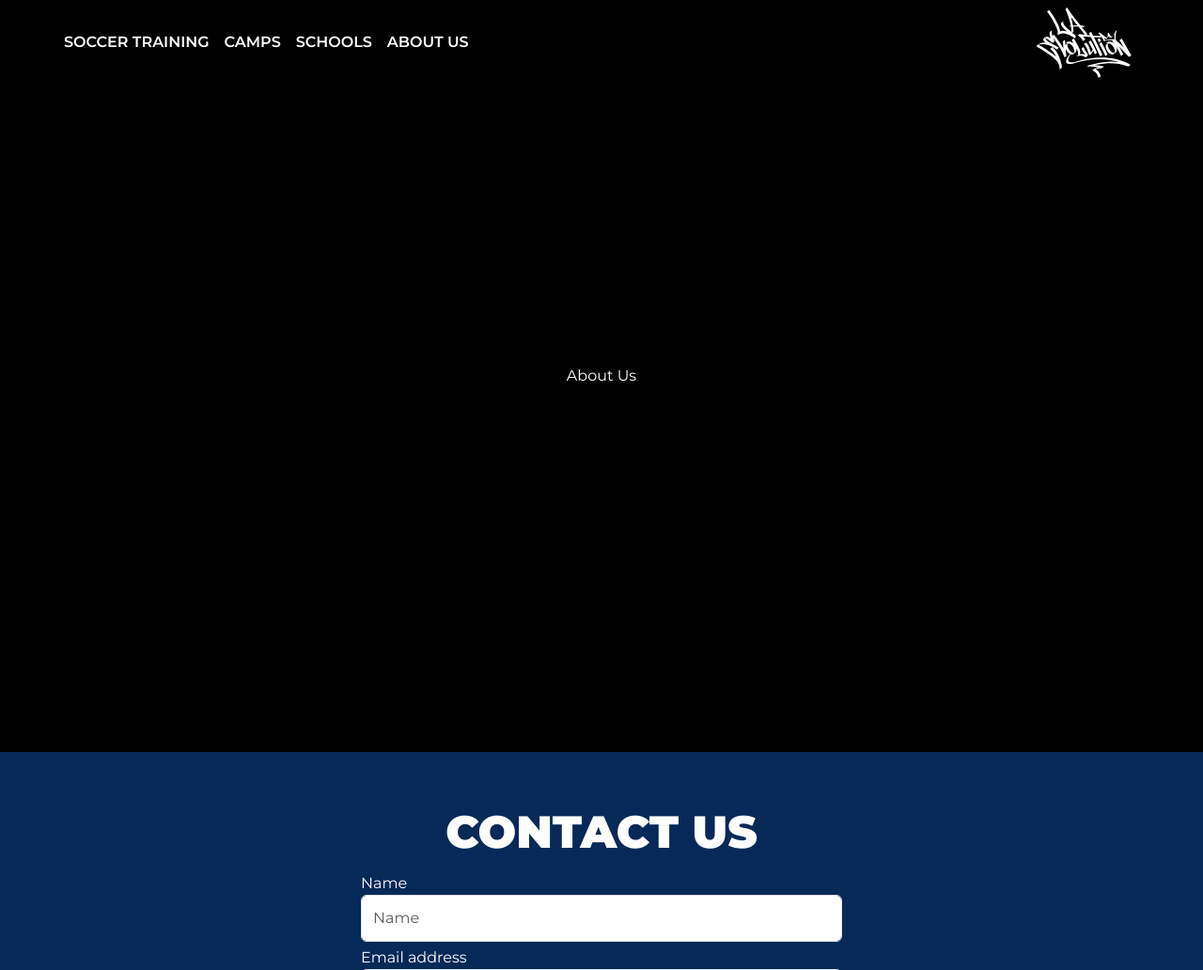
After one commit to ChenGit55/lase-new, a Django app: page /about-us/ in a window 1280 px wide. The commit adds this page. Shown: the top 1032 px of the page at 94% size. Run offline with Django 4.2, Linux system fonts and the light colour scheme; some libraries are stand-ins or nearby versions.

Commit message:
Creates about-us page.

```diff
--- a/source/urls.py
+++ b/source/urls.py
@@ -17,10 +17,11 @@ Including another URLconf
 
 from django.contrib import admin
 from django.urls import path
-from .views import home_view, contact_view
+from .views import home_view, contact_view, about_us_view
 
 urlpatterns = [
     path("admin/", admin.site.urls),
     path("", home_view, name="home"),
     path("contact/", contact_view, name="contact"),
+    path("about-us/", about_us_view, name="about-us"),
 ]
--- a/source/views.py
+++ b/source/views.py
@@ -29,3 +29,7 @@ def contact_view(request):
 
     context = {}
     return render(request, "contact.html", context)
+
+
+def about_us_view(request):
+    return render(request, "aboutus.html")
--- /dev/null
+++ b/static/source/css/aboutus.css
@@ -0,0 +1,8 @@
+@import url(variables.css);
+
+.about-section1{
+    height: 100vh;
+    display: flex;
+    justify-content: center;
+    align-items: center;
+}
--- a/static/source/css/home.css
+++ b/static/source/css/home.css
@@ -87,7 +87,7 @@
 }
 
 .paralax01{
-    background-image: url('../img/coach.JPG');
+    background-image: url('../img/kids.jpg');
     height: 100vh;
     background-attachment: fixed;
     background-repeat: no-repeat;
@@ -101,7 +101,7 @@
     align-items: center;
     flex-direction: column;
 
-    background-image: url('../img/coach.JPG');
+    background-image: url('../img/kids.jpg');
     height: 100vh;
     background-attachment: fixed;
     background-repeat: no-repeat;
--- /dev/null
+++ b/templates/source/aboutus.html
@@ -0,0 +1,16 @@
+{% extends "base.html" %}
+{% load static %}
+{% block title %}About Us{% endblock title %}
+{% block content %}
+<main>
+    <!-- section -->
+     <section class="about-section1">
+        About Us
+     </section>
+
+
+</main>
+{% endblock content %}
+{% block script %}
+
+{% endblock script %}
--- a/templates/source/head.html
+++ b/templates/source/head.html
@@ -11,6 +11,7 @@
 <link rel="stylesheet" href="{% static 'source/css/header.css'%}">
 <link rel="stylesheet" href="{% static 'source/css/variables.css'%}">
 <link rel="stylesheet" href="{% static 'source/css/home.css'%}">
+<link rel="stylesheet" href="{% static 'source/css/aboutus.css'%}">
 <link rel="stylesheet" href="{% static 'source/css/footer.css'%}">
 {% bootstrap_javascript %}
 <script src="https://unpkg.com/scrollreveal"></script>
--- a/templates/source/header.html
+++ b/templates/source/header.html
@@ -28,7 +28,7 @@
 					<a class="nav-link" href="#">SCHOOLS</a>
 				</li>
 				<li class="nav-item">
-				<a class="nav-link" href="#">ABOUT US</a>
+				<a class="nav-link" href="{% url 'about-us' %}">ABOUT US</a>
 				</li>
 			</ul>
 		</div>
--- a/templates/source/home.html
+++ b/templates/source/home.html
@@ -67,7 +67,7 @@
 <!-- section -->
  <div class="paralax02">
 
-	<h2 >Shaping future champions!</h2>
+	<h1 >Shaping future champions!</h1>
 
  </div>
 </main>
```
Also changed, not shown: static/source/img/kids.jpg (added).
